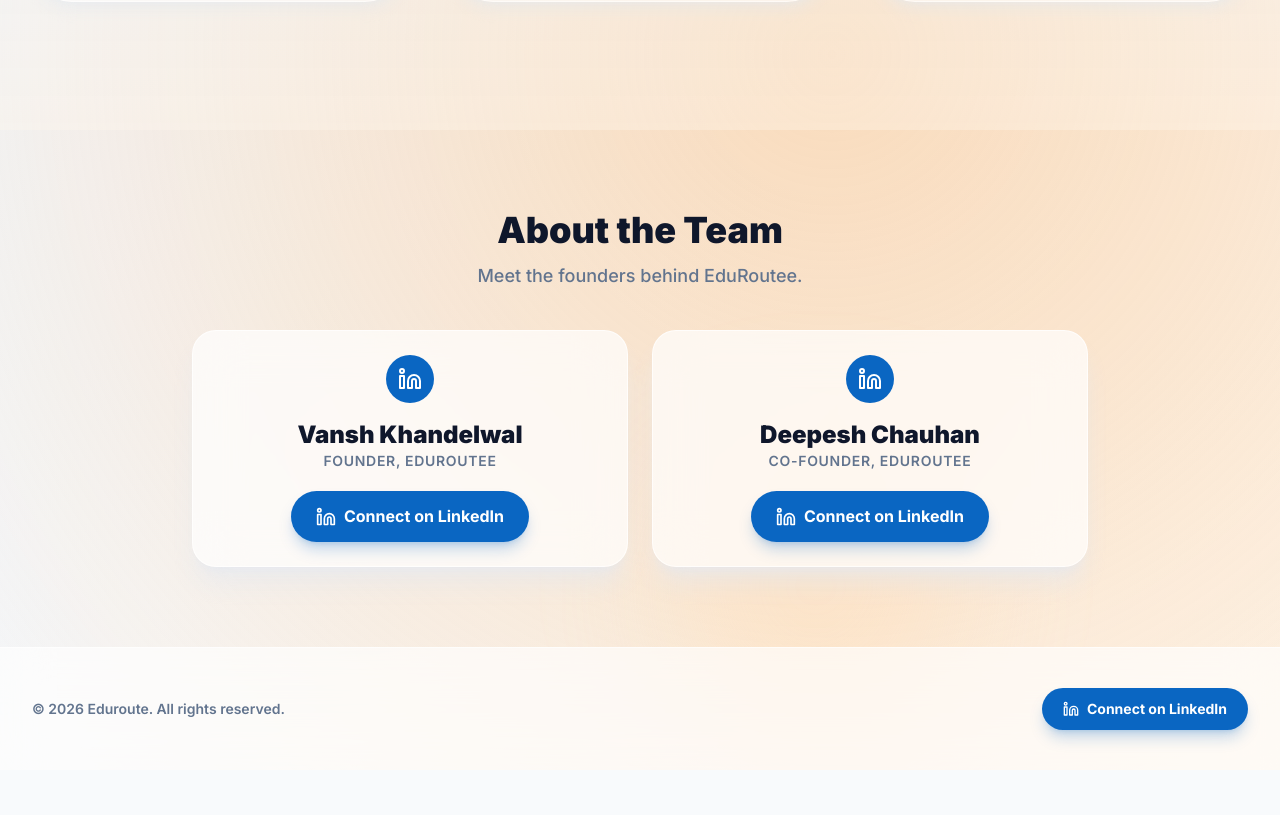
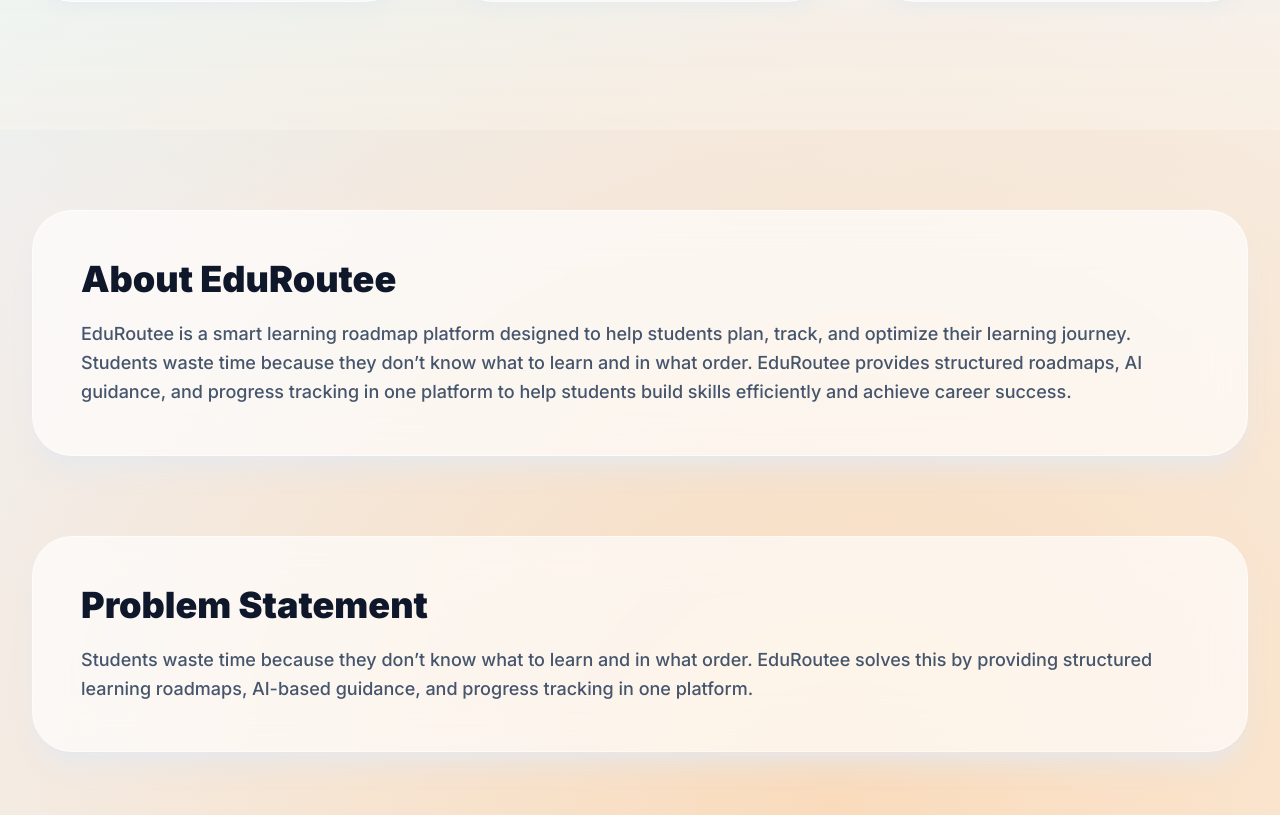
Before and after one commit to laxmikhandelwal690-svg/eduroute_, a React (Vite) app: page / in a window 1280 px wide. Shown: the part 1982-2797 px from the top of the page. Before the commit the page ends 2752 px from the top, so only its background shows below. Built offline with nearby package versions, Linux system fonts and the light colour scheme.

Commit message:
Add about/problem sections and professional landing footer

```diff
--- a/src/pages/LandingPage.tsx
+++ b/src/pages/LandingPage.tsx
@@ -1,12 +1,16 @@
 import { useRef, useState } from 'react';
 import { motion } from 'framer-motion';
-import { Rocket, Target, BookOpen, ChevronRight, Play, Sparkles, Trophy, Briefcase, Linkedin } from 'lucide-react';
+import { Rocket, Target, BookOpen, ChevronRight, Play, Sparkles, Trophy, Briefcase, Linkedin, Instagram, Mail, Phone, MessageCircle } from 'lucide-react';
 import { AuthModal } from '../components/AuthModal';
 
 export const LandingPage = () => {
   const [isAuthOpen, setIsAuthOpen] = useState(false);
   const demoSectionRef = useRef<HTMLElement | null>(null);
   const linkedinUrl = 'https://www.linkedin.com/in/deepesh-chauhan-a12413382';
+  const instagramUrl = 'https://www.instagram.com/vanshkhandelwal28/';
+  const whatsappUrl = 'https://wa.link/9mfubu';
+  const contactEmail = 'vanshkhandelwal777@gmail.com';
+  const contactPhone = '+91 7898140600';
   const teamMembers = [
     {
       name: 'Vansh Khandelwal',
@@ -21,7 +25,7 @@
   ];
 
   return (
-    <div className="relative min-h-screen overflow-hidden bg-slate-100">
+    <div id="home" className="relative min-h-screen overflow-hidden bg-slate-100">
       <AuthModal isOpen={isAuthOpen} onClose={() => setIsAuthOpen(false)} />
 
       <header className="relative z-20 border-b border-white/60 bg-white/65 backdrop-blur-xl">
@@ -175,7 +179,33 @@
          </div>
       </section>
 
-      <section className="relative py-20">
+      <section id="about-eduroutee" className="relative py-20">
+        <div className="mx-auto max-w-7xl px-4 sm:px-6 lg:px-8">
+          <div className="rounded-[40px] border border-white/60 bg-white/65 p-8 shadow-xl shadow-slate-200/60 backdrop-blur-xl sm:p-12">
+            <h2 className="mb-5 text-4xl font-black text-slate-900">About EduRoutee</h2>
+            <p className="text-lg font-medium leading-relaxed text-slate-600">
+              EduRoutee is a smart learning roadmap platform designed to help students plan, track, and optimize their
+              learning journey. Students waste time because they don’t know what to learn and in what order. EduRoutee
+              provides structured roadmaps, AI guidance, and progress tracking in one platform to help students build
+              skills efficiently and achieve career success.
+            </p>
+          </div>
+        </div>
+      </section>
+
+      <section id="problem-statement" className="relative pb-20">
+        <div className="mx-auto max-w-7xl px-4 sm:px-6 lg:px-8">
+          <div className="rounded-[40px] border border-white/60 bg-white/65 p-8 shadow-xl shadow-slate-200/60 backdrop-blur-xl sm:p-12">
+            <h2 className="mb-5 text-4xl font-black text-slate-900">Problem Statement</h2>
+            <p className="text-lg font-medium leading-relaxed text-slate-600">
+              Students waste time because they don’t know what to learn and in what order. EduRoutee solves this by
+              providing structured learning roadmaps, AI-based guidance, and progress tracking in one platform.
+            </p>
+          </div>
+        </div>
+      </section>
+
+      <section id="team" className="relative py-20">
         <div className="mx-auto max-w-7xl px-4 sm:px-6 lg:px-8">
           <div className="mb-10 text-center">
             <h2 className="mb-3 text-4xl font-black text-slate-900">About the Team</h2>
@@ -208,18 +238,74 @@
         </div>
       </section>
 
-      <footer className="relative border-t border-white/60 bg-white/65 py-10 backdrop-blur-xl">
-        <div className="mx-auto flex max-w-7xl flex-col items-center justify-between gap-4 px-4 sm:flex-row sm:px-6 lg:px-8">
-          <p className="text-sm font-semibold text-slate-500">© {new Date().getFullYear()} Eduroute. All rights reserved.</p>
-          <a
-            href={linkedinUrl}
-            target="_blank"
-            rel="noreferrer"
-            className="inline-flex items-center gap-2 rounded-full border border-[#0A66C2]/30 bg-[#0A66C2] px-5 py-2.5 text-sm font-bold text-white shadow-lg shadow-[#0A66C2]/25 transition-all duration-200 hover:-translate-y-0.5 hover:bg-[#004182]"
-          >
-            <Linkedin className="h-4 w-4" />
-            Connect on LinkedIn
-          </a>
+      <footer className="relative border-t border-white/60 bg-white/65 py-14 backdrop-blur-xl">
+        <div className="mx-auto grid max-w-7xl gap-8 px-4 sm:px-6 md:grid-cols-2 lg:grid-cols-4 lg:px-8">
+          <div className="rounded-3xl border border-white/70 bg-white/70 p-6 shadow-lg shadow-slate-200/50">
+            <p className="mb-4 text-lg font-black text-slate-900">EduRoutee</p>
+            <p className="text-sm font-medium leading-relaxed text-slate-500">
+              A smart roadmap platform helping students learn in the right order and reach career goals faster.
+            </p>
+          </div>
+
+          <div className="rounded-3xl border border-white/70 bg-white/70 p-6 shadow-lg shadow-slate-200/50">
+            <h3 className="mb-4 text-lg font-black text-slate-900">Contact Us</h3>
+            <div className="space-y-3 text-sm font-medium text-slate-600">
+              <a href={`mailto:${contactEmail}`} className="flex items-center gap-2 transition-colors hover:text-emerald-700">
+                <Mail className="h-4 w-4" />
+                {contactEmail}
+              </a>
+              <a href={`tel:${contactPhone.replace(/\s/g, '')}`} className="flex items-center gap-2 transition-colors hover:text-emerald-700">
+                <Phone className="h-4 w-4" />
+                {contactPhone}
+              </a>
+              <a href={instagramUrl} target="_blank" rel="noreferrer" className="flex items-center gap-2 transition-colors hover:text-emerald-700">
+                <Instagram className="h-4 w-4" />
+                Instagram Profile
+              </a>
+              <a href={whatsappUrl} target="_blank" rel="noreferrer" className="flex items-center gap-2 transition-colors hover:text-emerald-700">
+                <MessageCircle className="h-4 w-4" />
+                WhatsApp Chat
+              </a>
+            </div>
+          </div>
+
+          <div className="rounded-3xl border border-white/70 bg-white/70 p-6 shadow-lg shadow-slate-200/50">
+            <h3 className="mb-4 text-lg font-black text-slate-900">Quick Links</h3>
+            <div className="grid gap-3 text-sm font-semibold text-slate-600">
+              <a href="/" className="transition-colors hover:text-emerald-700">Home</a>
+              <a href="#about-eduroutee" className="transition-colors hover:text-emerald-700">About</a>
+              <a href="/roadmaps" className="transition-colors hover:text-emerald-700">Roadmaps</a>
+              <a href="/dashboard" className="transition-colors hover:text-emerald-700">Dashboard</a>
+              <a href="#team" className="transition-colors hover:text-emerald-700">Team</a>
+            </div>
+          </div>
+
+          <div className="rounded-3xl border border-white/70 bg-white/70 p-6 shadow-lg shadow-slate-200/50">
+            <h3 className="mb-4 text-lg font-black text-slate-900">Follow Us</h3>
+            <div className="flex flex-wrap items-center gap-3">
+              {[
+                { icon: Instagram, label: 'Instagram', href: instagramUrl },
+                { icon: Mail, label: 'Email', href: `mailto:${contactEmail}` },
+                { icon: Phone, label: 'Phone', href: `tel:${contactPhone.replace(/\s/g, '')}` },
+                { icon: MessageCircle, label: 'WhatsApp', href: whatsappUrl },
+              ].map((social) => (
+                <a
+                  key={social.label}
+                  href={social.href}
+                  target={social.href.startsWith('http') ? '_blank' : undefined}
+                  rel={social.href.startsWith('http') ? 'noreferrer' : undefined}
+                  aria-label={social.label}
+                  className="inline-flex h-11 w-11 items-center justify-center rounded-full border border-white/80 bg-white text-slate-700 shadow-md shadow-slate-200/60 transition-all duration-200 hover:-translate-y-0.5 hover:border-emerald-200 hover:text-emerald-700"
+                >
+                  <social.icon className="h-5 w-5" />
+                </a>
+              ))}
+            </div>
+          </div>
+        </div>
+
+        <div className="mx-auto mt-8 max-w-7xl border-t border-white/60 px-4 pt-6 text-center sm:px-6 lg:px-8">
+          <p className="text-sm font-semibold text-slate-500">© {new Date().getFullYear()} EduRoutee. All rights reserved.</p>
         </div>
       </footer>
     </div>
```
